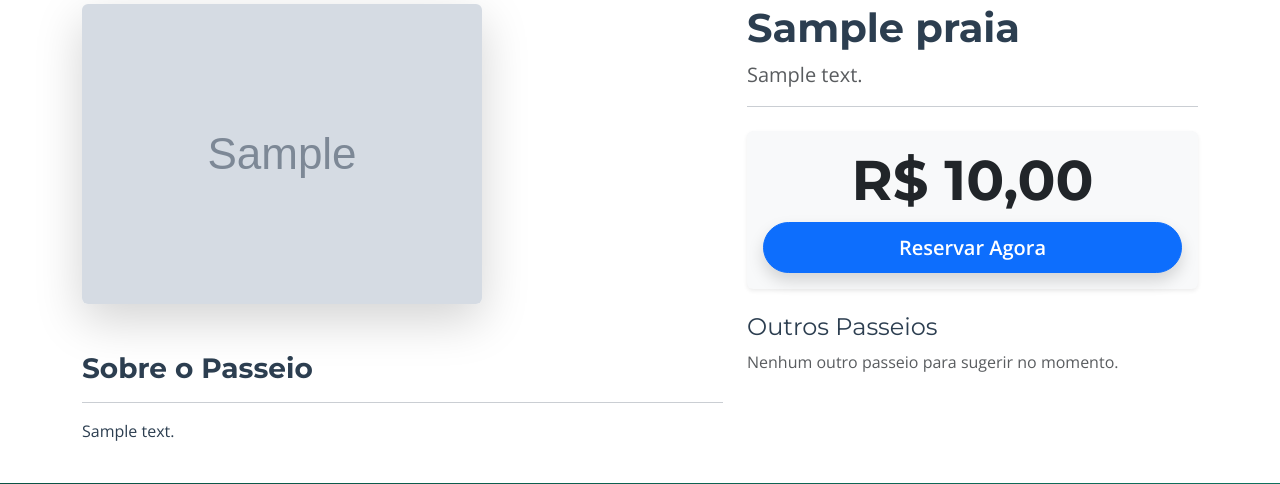
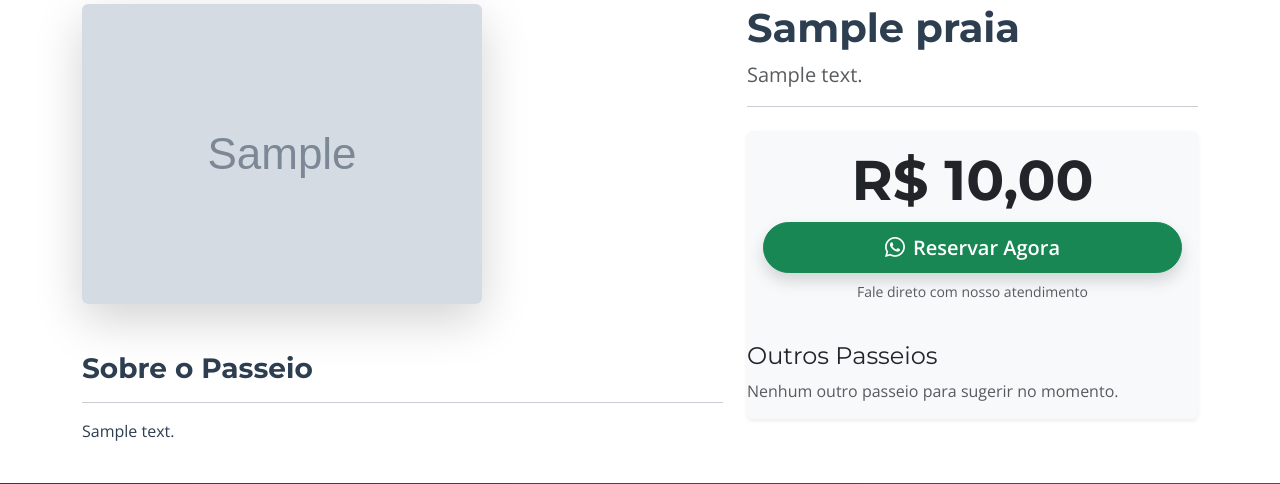
Before and after one commit to johnvictoral/maceio_tour, a Django app: a page that uses core/templates/core/detalhe_praia.html in a window 1280 px wide. Shown: the part 120-604 px from the top of the page. Run offline with Django 5.2, Linux system fonts and the light colour scheme; tables that the repository leaves empty hold one stand-in row (values such as "Sample post"); grey boxes marked "Sample" are stand-in pictures; parts of the project's set-up code (start-up, migrations or seed data) failed here and were passed over; some libraries are stand-ins or nearby versions.

Commit message:
whatapp direto numero

```diff
--- a/core/templates/core/detalhe_praia.html
+++ b/core/templates/core/detalhe_praia.html
@@ -30,12 +30,14 @@
             R$ {{ praia.valor|floatformat:2 }}
           </h2>
           <div class="d-grid">
-            <a href="{% url 'fazer_reserva_passeio' praia_id=praia.id %}" class="btn btn-primary btn-lg rounded-pill shadow">
-    Reservar Agora
-</a>
+            <a href="https://wa.me/5582999325548?text=Olá Marevo Turismo! Gostaria de reservar o passeio para {{ praia.nome }} no valor de R$ {{ praia.valor|floatformat:2 }}. Pode me passar mais informações?"
+               target="_blank"
+               class="btn btn-success btn-lg rounded-pill shadow">
+                <i class="bi bi-whatsapp me-2"></i>Reservar Agora
+            </a>
           </div>
+          <small class="text-muted mt-2 d-block">Fale direto com nosso atendimento</small>
         </div>
-      </div>
 
       <h4 class="mt-4">Outros Passeios</h4>
       <div class="list-group">
--- a/dashboard/templates/dashboard/voucher_pdf.html
+++ b/dashboard/templates/dashboard/voucher_pdf.html
@@ -107,7 +107,7 @@
             <div class="company-title">MAREVO</div>
             <div class="company-subtitle">Turismo • CNPJ: 33.780.923/0001-62</div>
             <div style="font-size: 10px; margin-top: 5px;">Cadastur: 02.109531.21-6</div>
-            <div style="font-size: 10px; margin-top: 2px; font-weight: bold;">www.vacomjohn.com.br</div>
+            <div style="font-size: 10px; margin-top: 2px; font-weight: bold;">www.marevoturismo.com.br</div>
         </div>
 
         <div class="voucher-box">
```
